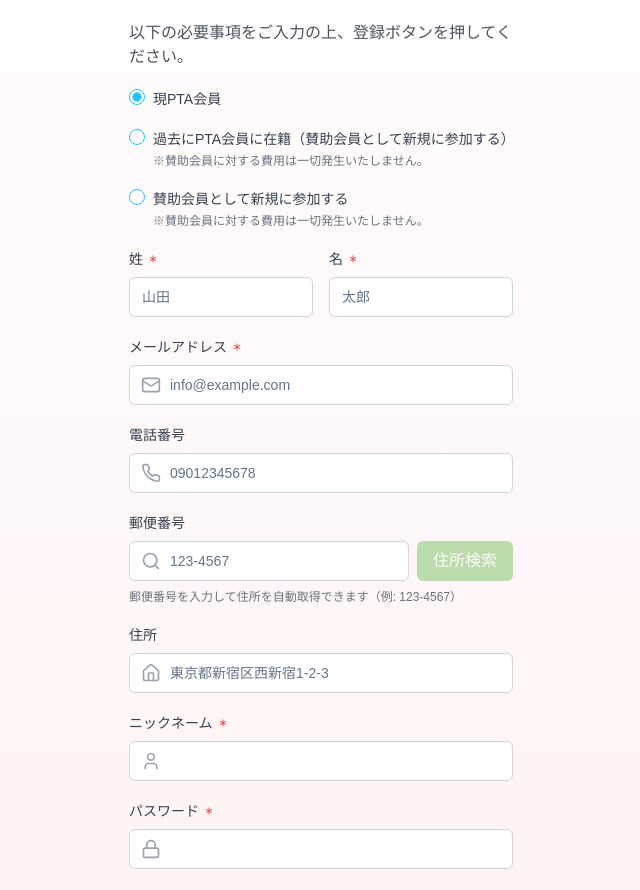
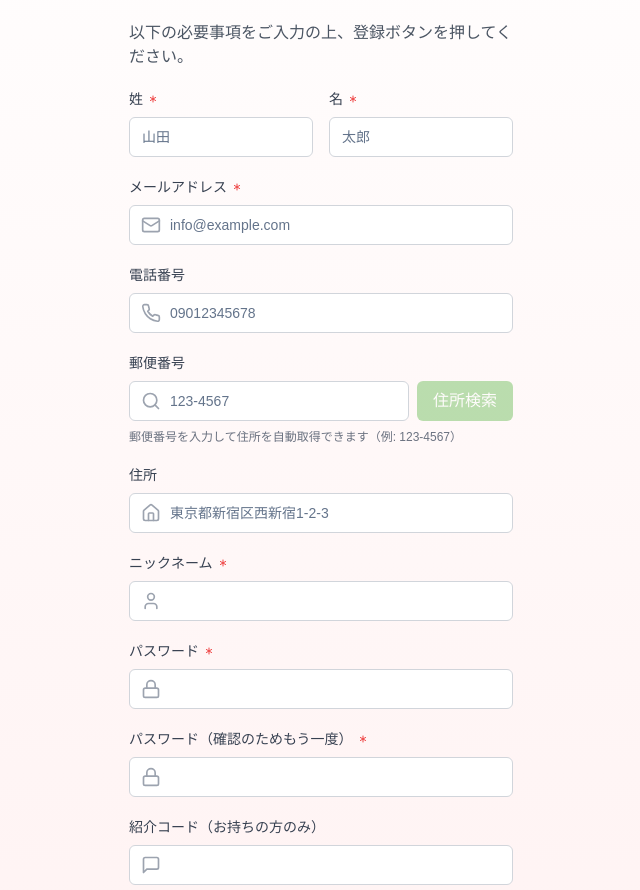
Before and after one commit to pfs-0512/color-login-sparkle, a React (Vite) app: page /signup in a window 1280 px wide. Shown: the part 283-1173 px from the top of the page, without its empty margins (319-959 px from the left). Built offline with nearby package versions, Linux system fonts and the light colour scheme.

Commit message:
Add membership type options
Add membership type options above the terms and conditions checkbox.

```diff
--- a/src/components/SignupForm.tsx
+++ b/src/components/SignupForm.tsx
@@ -132,11 +132,6 @@ const SignupForm = () => {
         <SignupHeader />
 
         <form onSubmit={handleSubmit} className="space-y-5">
-          <MembershipType
-            membershipType={membershipType}
-            setMembershipType={setMembershipType}
-          />
-
           <NameFields
             lastName={lastName}
             setLastName={setLastName}
@@ -168,6 +163,11 @@ const SignupForm = () => {
 
           <ReferralCodeField referralCode={referralCode} setReferralCode={setReferralCode} />
 
+          <MembershipType
+            membershipType={membershipType}
+            setMembershipType={setMembershipType}
+          />
+
           <TermsCheckbox agreeToTerms={agreeToTerms} setAgreeToTerms={setAgreeToTerms} />
 
           <Button
```
